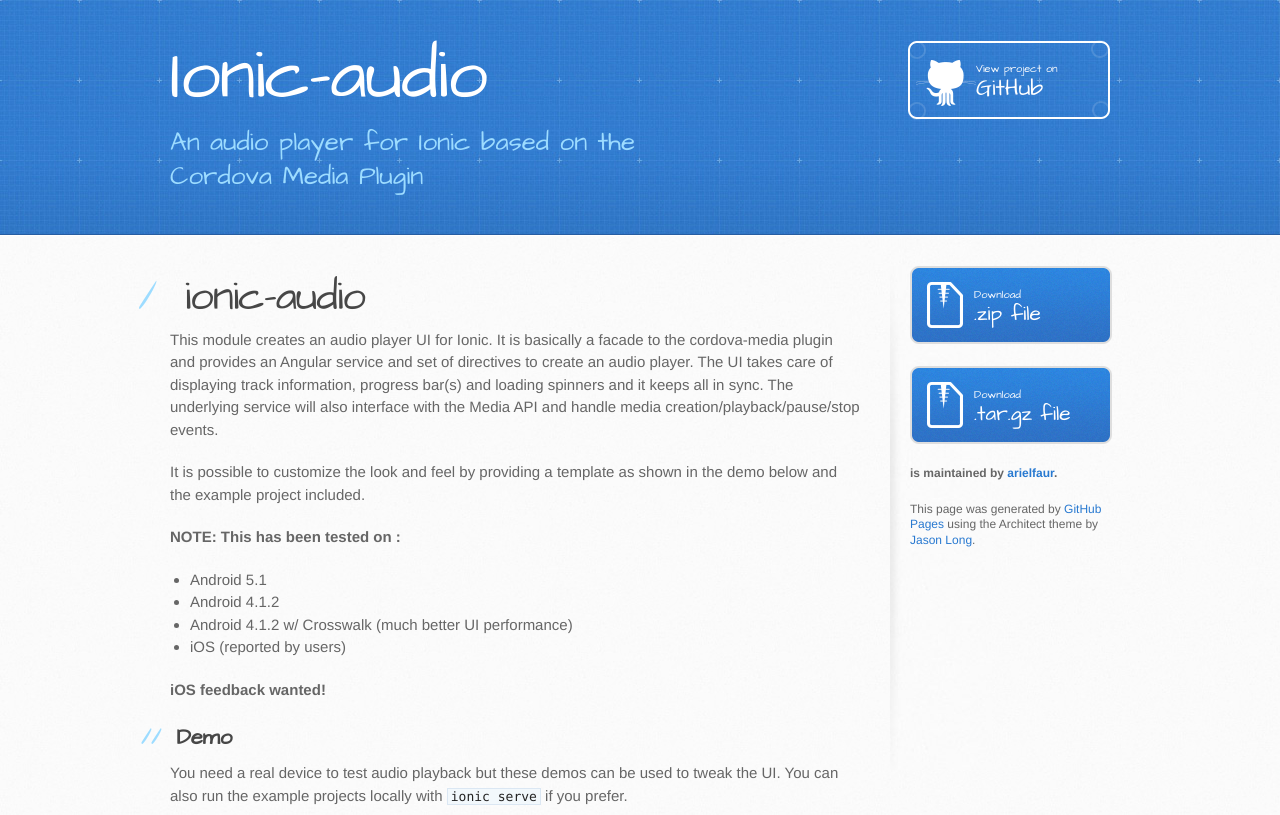
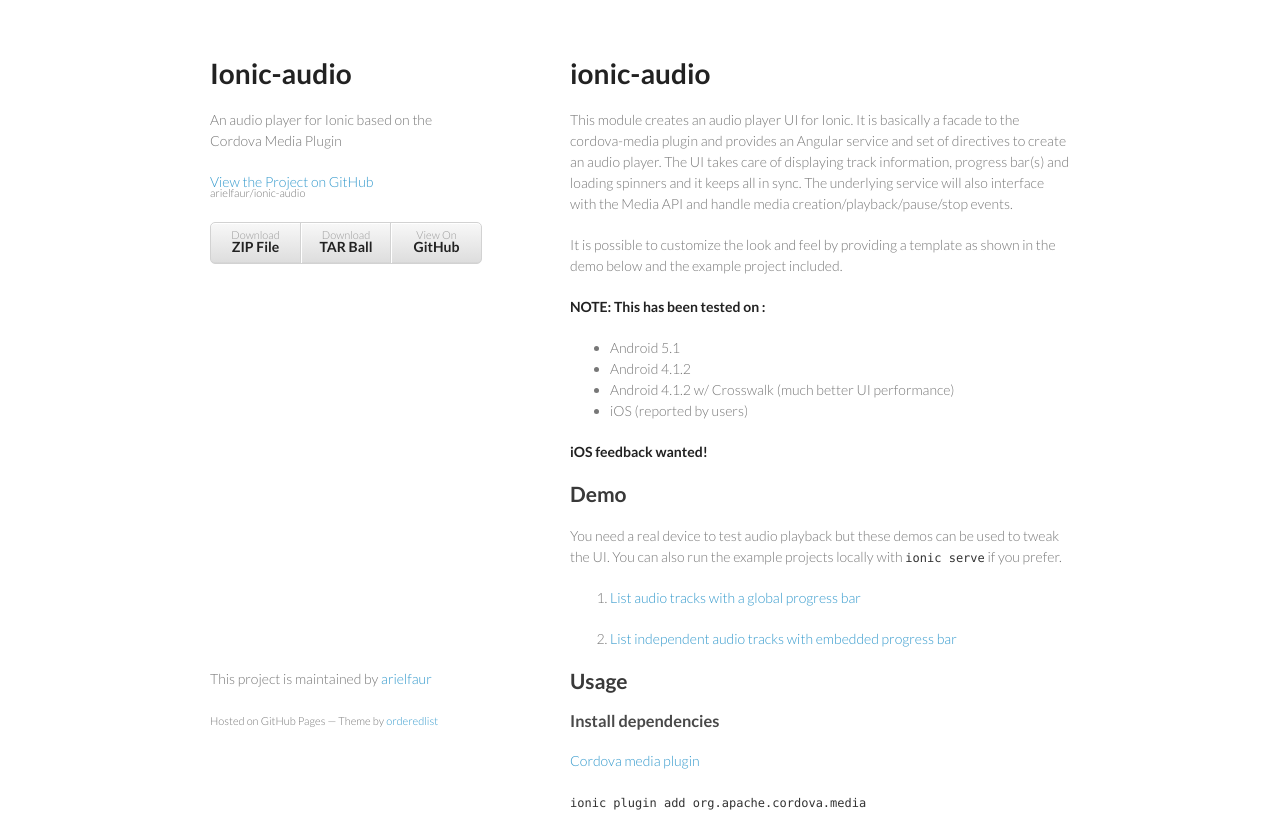
Before and after one commit to arielfaur/ionic-audio, a plain HTML site: page index.html in a window 1280 px wide. Shown: the top 815 px of the page. Drawn offline with Linux system fonts and the light colour scheme.

Commit message:
Create gh-pages branch via GitHub

```diff
--- a/index.html
+++ b/index.html
@@ -1,34 +1,34 @@
-<!DOCTYPE html>
+<!doctype html>
 <html>
   <head>
-    <meta charset='utf-8'>
+    <meta charset="utf-8">
     <meta http-equiv="X-UA-Compatible" content="chrome=1">
-    <meta name="viewport" content="width=device-width, initial-scale=1, maximum-scale=1">
-    <link href='https://fonts.googleapis.com/css?family=Architects+Daughter' rel='stylesheet' type='text/css'>
-    <link rel="stylesheet" type="text/css" href="stylesheets/stylesheet.css" media="screen">
-    <link rel="stylesheet" type="text/css" href="stylesheets/github-light.css" media="screen">
-    <link rel="stylesheet" type="text/css" href="stylesheets/print.css" media="print">
+    <title>Ionic-audio by arielfaur</title>
 
+    <link rel="stylesheet" href="stylesheets/styles.css">
+    <link rel="stylesheet" href="stylesheets/github-light.css">
+    <meta name="viewport" content="width=device-width, initial-scale=1, user-scalable=no">
     <!--[if lt IE 9]>
     <script src="//html5shiv.googlecode.com/svn/trunk/html5.js"></script>
     <![endif]-->
+  </head>
+  <body>
+    <div class="wrapper">
+      <header>
+        <h1>Ionic-audio</h1>
+        <p>An audio player for Ionic based on the Cordova Media Plugin</p>
 
-    <title>Ionic-audio by arielfaur</title>
-  </head>
+        <p class="view"><a href="https://github.com/arielfaur/ionic-audio">View the Project on GitHub <small>arielfaur/ionic-audio</small></a></p>
 
-  <body>
-    <header>
-      <div class="inner">
-        <h1>Ionic-audio</h1>
-        <h2>An audio player for Ionic based on the Cordova Media Plugin</h2>
-        <a href="https://github.com/arielfaur/ionic-audio" class="button"><small>View project on</small> GitHub</a>
-      </div>
-    </header>
 
-    <div id="content-wrapper">
-      <div class="inner clearfix">
-        <section id="main-content">
-          <h1>
+        <ul>
+          <li><a href="https://github.com/arielfaur/ionic-audio/zipball/master">Download <strong>ZIP File</strong></a></li>
+          <li><a href="https://github.com/arielfaur/ionic-audio/tarball/master">Download <strong>TAR Ball</strong></a></li>
+          <li><a href="https://github.com/arielfaur/ionic-audio">View On <strong>GitHub</strong></a></li>
+        </ul>
+      </header>
+      <section>
+        <h1>
 <a id="ionic-audio" class="anchor" href="#ionic-audio" aria-hidden="true"><span class="octicon octicon-link"></span></a>ionic-audio</h1>
 
 <p>This module creates an audio player UI for Ionic. It is basically a facade to the cordova-media plugin and provides an Angular service and set of directives to create an audio player. The UI takes care of displaying track information, progress bar(s) and loading spinners and it keeps all in sync. The underlying service will also interface with the Media API and handle media creation/playback/pause/stop events.  </p>
@@ -186,25 +186,13 @@
 <li><del>Implement customization of progress bar and default player icons - now hardcoded</del></li>
 <li>Replace Ionic range control with SVG to show track progress instead (maybe?)</li>
 </ul>
-        </section>
-
-        <aside id="sidebar">
-          <a href="https://github.com/arielfaur/ionic-audio/zipball/master" class="button">
-            <small>Download</small>
-            .zip file
-          </a>
-          <a href="https://github.com/arielfaur/ionic-audio/tarball/master" class="button">
-            <small>Download</small>
-            .tar.gz file
-          </a>
-
-          <p class="repo-owner"><a href="https://github.com/arielfaur/ionic-audio"></a> is maintained by <a href="https://github.com/arielfaur">arielfaur</a>.</p>
-
-          <p>This page was generated by <a href="https://pages.github.com">GitHub Pages</a> using the Architect theme by <a href="https://twitter.com/jasonlong">Jason Long</a>.</p>
-        </aside>
-      </div>
+      </section>
+      <footer>
+        <p>This project is maintained by <a href="https://github.com/arielfaur">arielfaur</a></p>
+        <p><small>Hosted on GitHub Pages &mdash; Theme by <a href="https://github.com/orderedlist">orderedlist</a></small></p>
+      </footer>
     </div>
-
+    <script src="javascripts/scale.fix.js"></script>
 
   </body>
 </html>
--- /dev/null
+++ b/javascripts/scale.fix.js
@@ -0,0 +1,17 @@
+var metas = document.getElementsByTagName('meta');
+var i;
+if (navigator.userAgent.match(/iPhone/i)) {
+  for (i=0; i<metas.length; i++) {
+    if (metas[i].name == "viewport") {
+      metas[i].content = "width=device-width, minimum-scale=1.0, maximum-scale=1.0";
+    }
+  }
+  document.addEventListener("gesturestart", gestureStart, false);
+}
+function gestureStart() {
+  for (i=0; i<metas.length; i++) {
+    if (metas[i].name == "viewport") {
+      metas[i].content = "width=device-width, minimum-scale=0.25, maximum-scale=1.6";
+    }
+  }
+}
--- /dev/null
+++ b/stylesheets/styles.css
@@ -0,0 +1,255 @@
+@import url(https://fonts.googleapis.com/css?family=Lato:300italic,700italic,300,700);
+
+body {
+  padding:50px;
+  font:14px/1.5 Lato, "Helvetica Neue", Helvetica, Arial, sans-serif;
+  color:#777;
+  font-weight:300;
+}
+
+h1, h2, h3, h4, h5, h6 {
+  color:#222;
+  margin:0 0 20px;
+}
+
+p, ul, ol, table, pre, dl {
+  margin:0 0 20px;
+}
+
+h1, h2, h3 {
+  line-height:1.1;
+}
+
+h1 {
+  font-size:28px;
+}
+
+h2 {
+  color:#393939;
+}
+
+h3, h4, h5, h6 {
+  color:#494949;
+}
+
+a {
+  color:#39c;
+  font-weight:400;
+  text-decoration:none;
+}
+
+a small {
+  font-size:11px;
+  color:#777;
+  margin-top:-0.6em;
+  display:block;
+}
+
+.wrapper {
+  width:860px;
+  margin:0 auto;
+}
+
+blockquote {
+  border-left:1px solid #e5e5e5;
+  margin:0;
+  padding:0 0 0 20px;
+  font-style:italic;
+}
+
+code, pre {
+  font-family:Monaco, Bitstream Vera Sans Mono, Lucida Console, Terminal;
+  color:#333;
+  font-size:12px;
+}
+
+pre {
+  padding:8px 15px;
+  background: #f8f8f8;
+  border-radius:5px;
+  border:1px solid #e5e5e5;
+  overflow-x: auto;
+}
+
+table {
+  width:100%;
+  border-collapse:collapse;
+}
+
+th, td {
+  text-align:left;
+  padding:5px 10px;
+  border-bottom:1px solid #e5e5e5;
+}
+
+dt {
+  color:#444;
+  font-weight:700;
+}
+
+th {
+  color:#444;
+}
+
+img {
+  max-width:100%;
+}
+
+header {
+  width:270px;
+  float:left;
+  position:fixed;
+}
+
+header ul {
+  list-style:none;
+  height:40px;
+
+  padding:0;
+
+  background: #eee;
+  background: -moz-linear-gradient(top, #f8f8f8 0%, #dddddd 100%);
+  background: -webkit-gradient(linear, left top, left bottom, color-stop(0%,#f8f8f8), color-stop(100%,#dddddd));
+  background: -webkit-linear-gradient(top, #f8f8f8 0%,#dddddd 100%);
+  background: -o-linear-gradient(top, #f8f8f8 0%,#dddddd 100%);
+  background: -ms-linear-gradient(top, #f8f8f8 0%,#dddddd 100%);
+  background: linear-gradient(top, #f8f8f8 0%,#dddddd 100%);
+
+  border-radius:5px;
+  border:1px solid #d2d2d2;
+  box-shadow:inset #fff 0 1px 0, inset rgba(0,0,0,0.03) 0 -1px 0;
+  width:270px;
+}
+
+header li {
+  width:89px;
+  float:left;
+  border-right:1px solid #d2d2d2;
+  height:40px;
+}
+
+header ul a {
+  line-height:1;
+  font-size:11px;
+  color:#999;
+  display:block;
+  text-align:center;
+  padding-top:6px;
+  height:40px;
+}
+
+strong {
+  color:#222;
+  font-weight:700;
+}
+
+header ul li + li {
+  width:88px;
+  border-left:1px solid #fff;
+}
+
+header ul li + li + li {
+  border-right:none;
+  width:89px;
+}
+
+header ul a strong {
+  font-size:14px;
+  display:block;
+  color:#222;
+}
+
+section {
+  width:500px;
+  float:right;
+  padding-bottom:50px;
+}
+
+small {
+  font-size:11px;
+}
+
+hr {
+  border:0;
+  background:#e5e5e5;
+  height:1px;
+  margin:0 0 20px;
+}
+
+footer {
+  width:270px;
+  float:left;
+  position:fixed;
+  bottom:50px;
+}
+
+@media print, screen and (max-width: 960px) {
+
+  div.wrapper {
+    width:auto;
+    margin:0;
+  }
+
+  header, section, footer {
+    float:none;
+    position:static;
+    width:auto;
+  }
+
+  header {
+    padding-right:320px;
+  }
+
+  section {
+    border:1px solid #e5e5e5;
+    border-width:1px 0;
+    padding:20px 0;
+    margin:0 0 20px;
+  }
+
+  header a small {
+    display:inline;
+  }
+
+  header ul {
+    position:absolute;
+    right:50px;
+    top:52px;
+  }
+}
+
+@media print, screen and (max-width: 720px) {
+  body {
+    word-wrap:break-word;
+  }
+
+  header {
+    padding:0;
+  }
+
+  header ul, header p.view {
+    position:static;
+  }
+
+  pre, code {
+    word-wrap:normal;
+  }
+}
+
+@media print, screen and (max-width: 480px) {
+  body {
+    padding:15px;
+  }
+
+  header ul {
+    display:none;
+  }
+}
+
+@media print {
+  body {
+    padding:0.4in;
+    font-size:12pt;
+    color:#444;
+  }
+}
```
